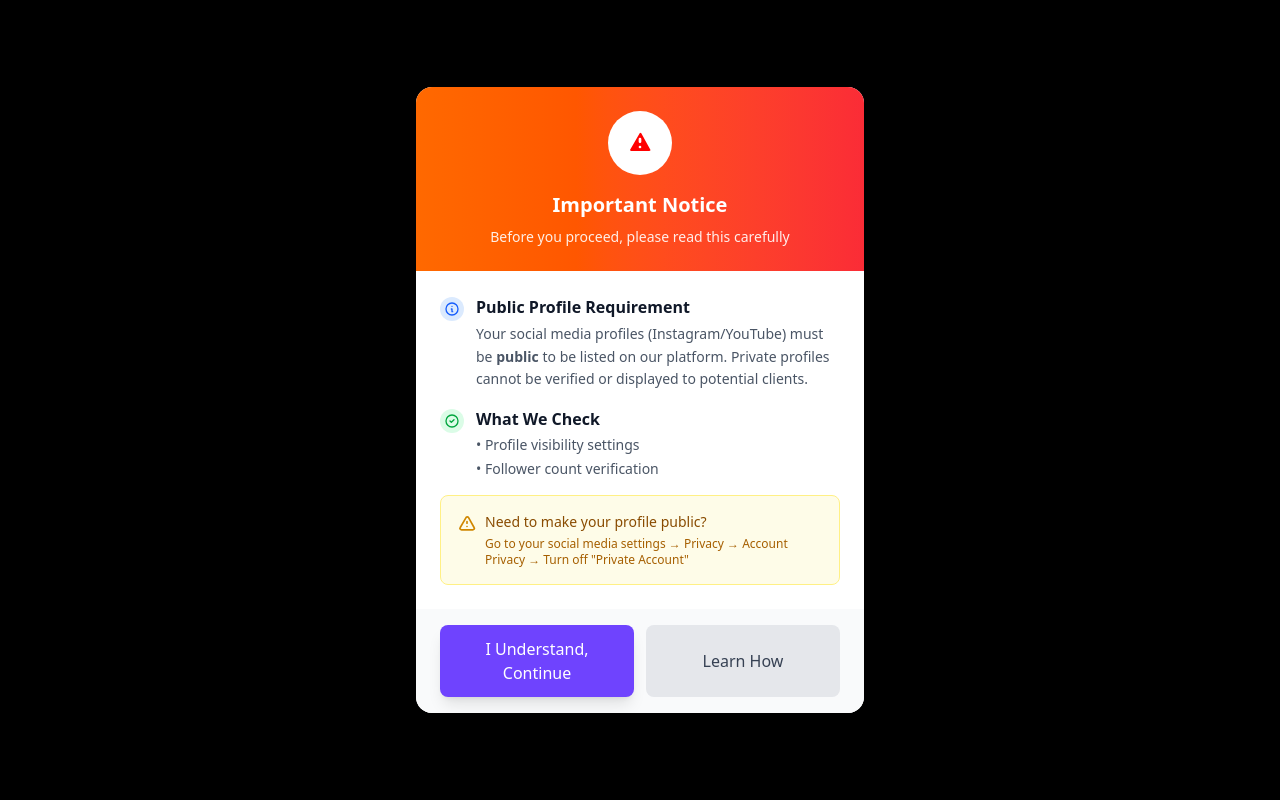
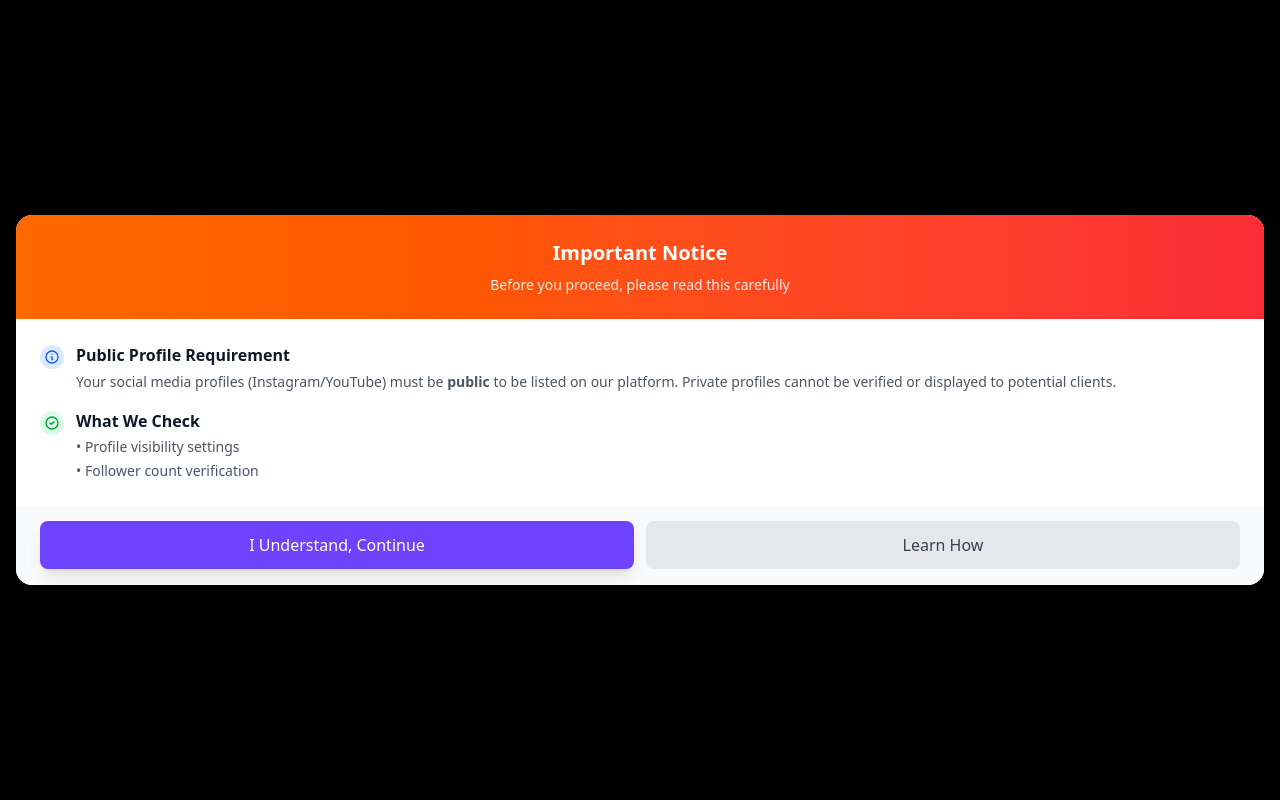
Before and after one commit to andy-engineer009/olaa, a Next.js app: page /infulanceradded in a window 1280 px wide. Shown: the top 800 px of the page. Built offline with nearby package versions, Linux system fonts and the light colour scheme.

Commit message:
onborading warning popup fixed

```diff
--- a/src/components/InfulancerFormadded.tsx
+++ b/src/components/InfulancerFormadded.tsx
@@ -455,16 +455,16 @@ const WarningPopup = ({ isOpen, onClose }: { isOpen: boolean; onClose: () => voi
           initial={{ scale: 0.9, opacity: 0 }}
           animate={{ scale: 1, opacity: 1 }}
           exit={{ scale: 0.9, opacity: 0 }}
-          className="bg-white rounded-2xl shadow-2xl max-w-md w-full mx-4 overflow-hidden"
+          className="bg-white rounded-2xl shadow-2xl w-full overflow-hidden"
           onClick={(e) => e.stopPropagation()}
         >
           {/* Header */}
           <div className="bg-gradient-to-r from-orange-500 to-red-500 p-6 text-white text-center">
-            <div className="w-16 h-16 mx-auto mb-4 bg-white bg-opacity-20 rounded-full flex items-center justify-center">
+            {/* <div className="w-16 h-16 mx-auto mb-4 bg-white bg-opacity-20 rounded-full flex items-center justify-center">
               <svg className="w-8 h-8" fill="red" stroke="currentColor" viewBox="0 0 24 24">
                 <path strokeLinecap="round" strokeLinejoin="round" strokeWidth={2} d="M12 9v2m0 4h.01m-6.938 4h13.856c1.54 0 2.502-1.667 1.732-2.5L13.732 4c-.77-.833-1.964-.833-2.732 0L3.732 16.5c-.77.833.192 2.5 1.732 2.5z" />
               </svg>
-            </div>
+            </div> */}
             <h2 className="text-xl font-bold mb-2">Important Notice</h2>
             <p className="text-sm opacity-90">Before you proceed, please read this carefully</p>
           </div>
@@ -502,7 +502,7 @@ const WarningPopup = ({ isOpen, onClose }: { isOpen: boolean; onClose: () => voi
               </div>
             </div>
 
-            <div className="bg-yellow-50 border border-yellow-200 rounded-lg p-4">
+            {/* <div className="bg-yellow-50 border border-yellow-200 rounded-lg p-4">
               <div className="flex items-start space-x-2">
                 <svg className="w-5 h-5 text-yellow-600 mt-0.5 flex-shrink-0" fill="none" stroke="currentColor" viewBox="0 0 24 24">
                   <path strokeLinecap="round" strokeLinejoin="round" strokeWidth={2} d="M12 9v2m0 4h.01m-6.938 4h13.856c1.54 0 2.502-1.667 1.732-2.5L13.732 4c-.77-.833-1.964-.833-2.732 0L3.732 16.5c-.77.833.192 2.5 1.732 2.5z" />
@@ -514,7 +514,7 @@ const WarningPopup = ({ isOpen, onClose }: { isOpen: boolean; onClose: () => voi
                   </p>
                 </div>
               </div>
-            </div>
+            </div> */}
           </div>
 
           {/* Footer */}
```
